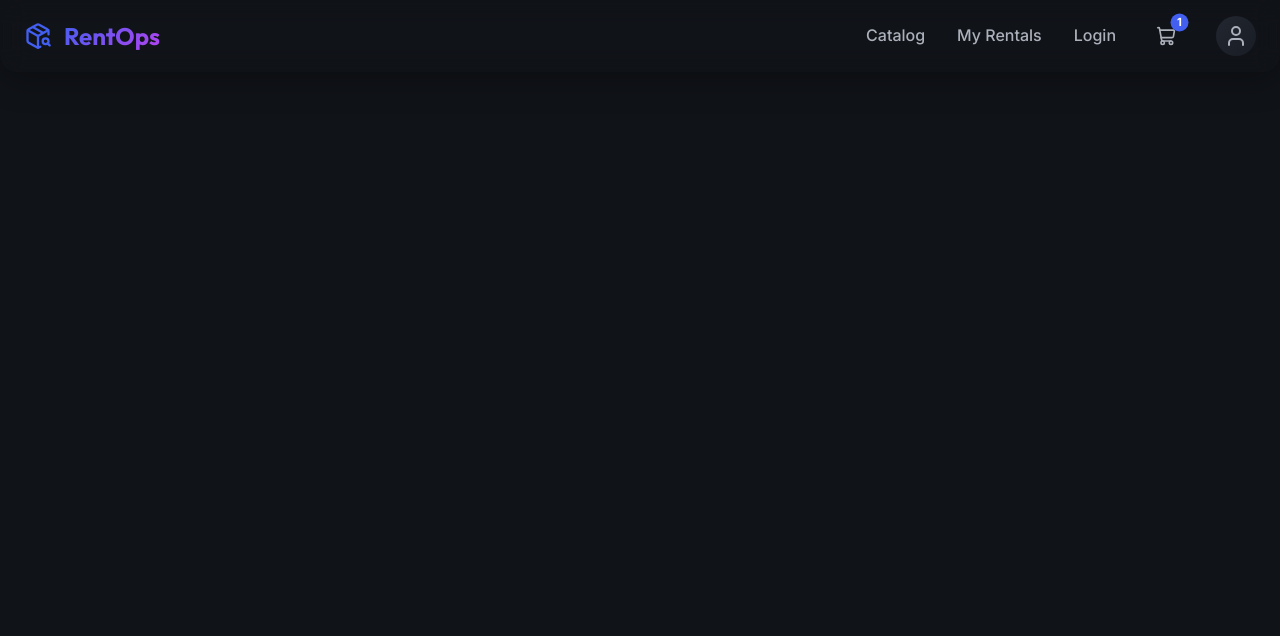
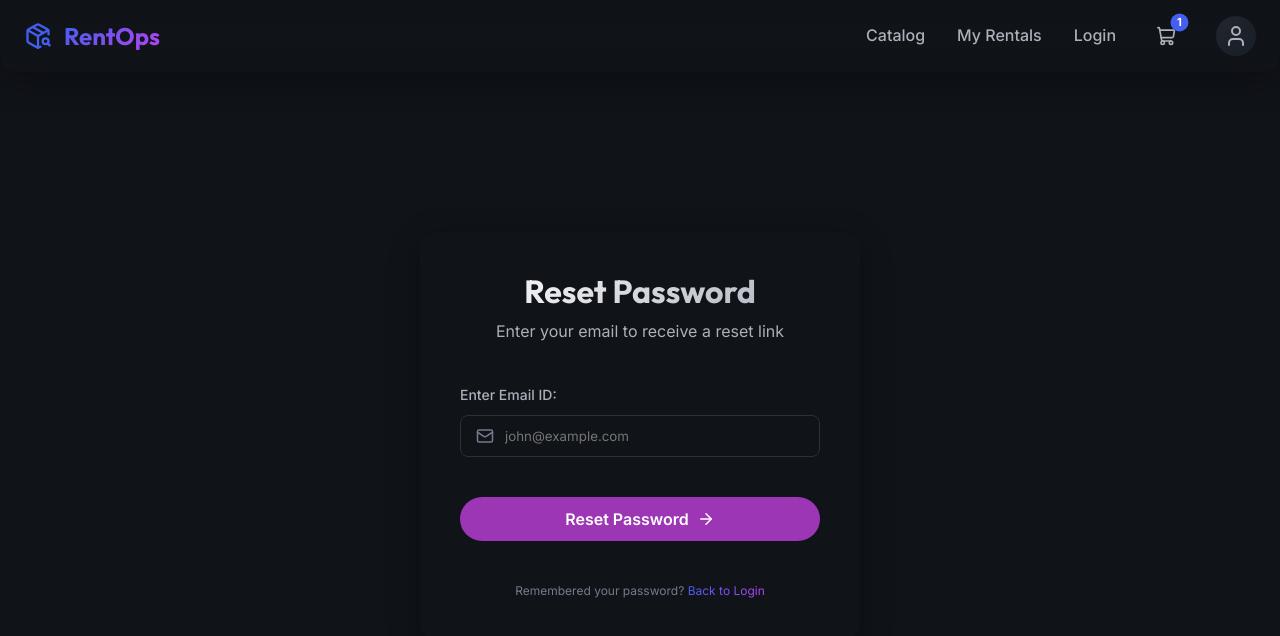
Before and after one commit to Daredevil124/Rental-Management-System, a React (Vite) app in the folder frontend/: page /reset-password in a window 1280 px wide. Shown: the top 636 px of the page. Built offline with nearby package versions, Linux system fonts and the light colour scheme.

Commit message:
feat: add reset password page and api clients

```diff
--- a/frontend/src/App.tsx
+++ b/frontend/src/App.tsx
@@ -5,6 +5,7 @@ import Home from './features/catalog/Home';
 import AdminDashboard from './features/admin-dashboard/AdminDashboard';
 import Login from './features/auth/Login';
 import Signup from './features/auth/Signup';
+import ResetPassword from './features/auth/ResetPassword';
 import Cart from './features/cart/Cart';
 import Checkout from './features/checkout/Checkout';
 import PickupReturnBoard from './features/pickup-return/PickupReturnBoard';
@@ -28,6 +29,7 @@ function App() {
             <Route path="/profile" element={<Profile />} />
             <Route path="/login" element={<Login />} />
             <Route path="/signup" element={<Signup />} />
+            <Route path="/reset-password" element={<ResetPassword />} />
             <Route path="/admin" element={<AdminDashboard />} />
             <Route path="/admin/operations" element={<PickupReturnBoard />} />
             <Route path="/admin/products" element={<AdminProducts />} />
--- a/frontend/src/features/auth/Login.tsx
+++ b/frontend/src/features/auth/Login.tsx
@@ -40,7 +40,7 @@ const Login = () => {
             <label className="checkbox-label">
               <input type="checkbox" /> Remember me
             </label>
-            <a href="#" className="forgot-password">Forgot Password?</a>
+            <Link to="/reset-password" className="forgot-password">Forgot Password?</Link>
           </div>
 
           <button type="submit" className="btn-primary w-full justify-center mt-4">
--- /dev/null
+++ b/frontend/src/features/auth/ResetPassword.tsx
@@ -0,0 +1,45 @@
+import './Login.css'; // Reuse Login styles
+import { ArrowRight, Mail } from 'lucide-react';
+import { useNavigate, Link } from 'react-router-dom';
+
+const ResetPassword = () => {
+  const navigate = useNavigate();
+
+  const handleReset = (e: React.FormEvent) => {
+    e.preventDefault();
+    // Simulate sending reset link and then redirecting
+    alert('Reset link sent to your email address!');
+    navigate('/login');
+  };
+
+  return (
+    <div className="login-container animate-fade-in">
+      <div className="login-card glass-panel">
+        <div className="login-header">
+          <h2 className="text-gradient">Reset Password</h2>
+          <p className="login-subtitle">Enter your email to receive a reset link</p>
+        </div>
+
+        <form onSubmit={handleReset} className="login-form">
+          <div className="form-group">
+            <label>Enter Email ID:</label>
+            <div className="input-with-icon">
+              <Mail size={18} className="input-icon" />
+              <input type="email" placeholder="john@example.com" required />
+            </div>
+          </div>
+
+          <button type="submit" className="btn-primary w-full justify-center mt-4" style={{ backgroundColor: '#9c36b5' }}>
+            Reset Password <ArrowRight size={18} />
+          </button>
+
+          <p className="secure-payment-note">
+            Remembered your password? <Link to="/login" className="text-gradient-accent">Back to Login</Link>
+          </p>
+        </form>
+      </div>
+    </div>
+  );
+};
+
+export default ResetPassword;
```
